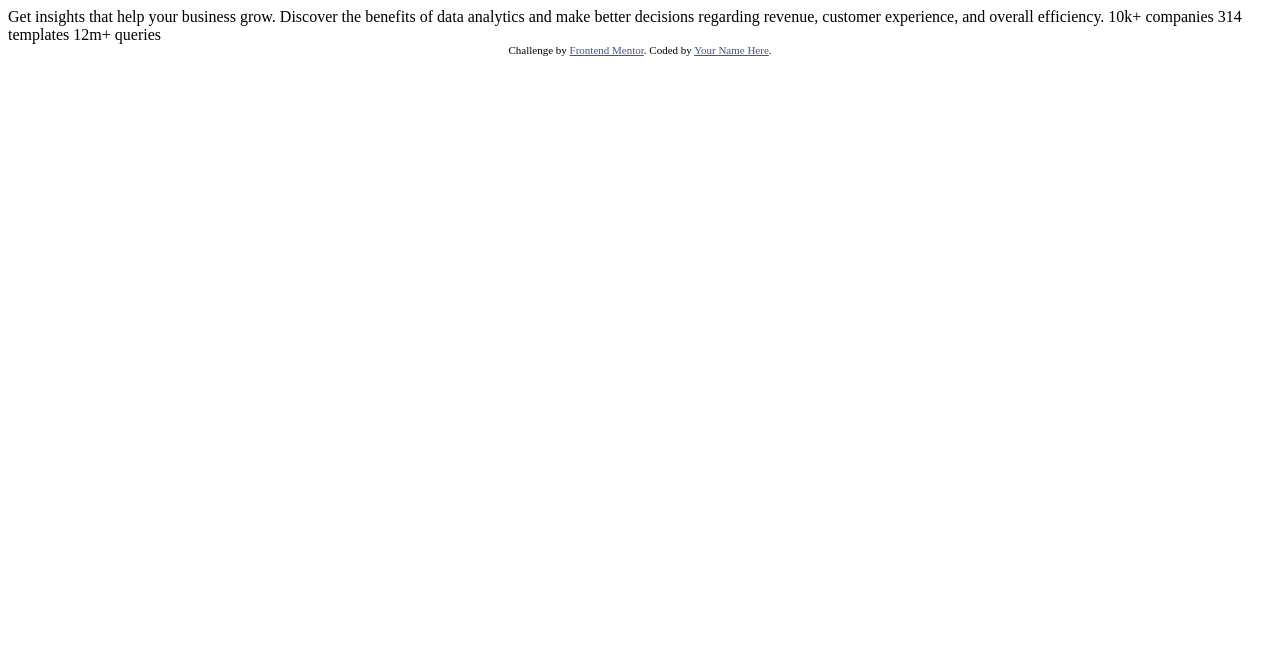
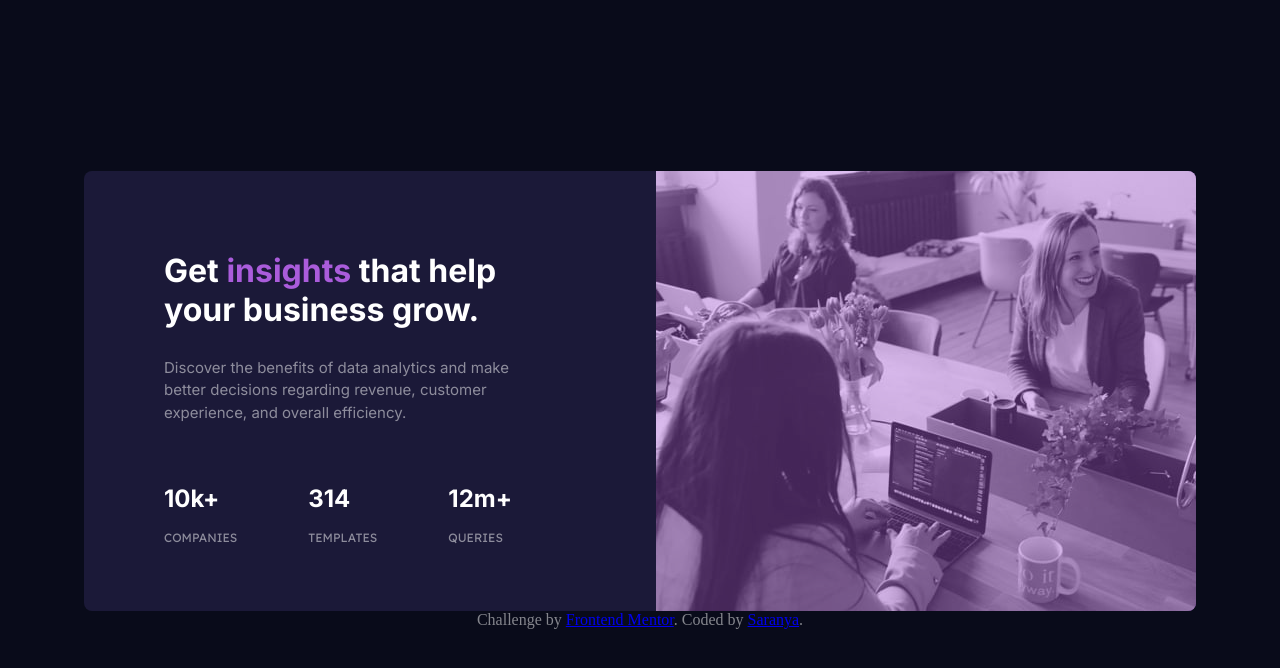
Before and after one commit to waenSaran/stats-preview-card-component-main, a plain HTML site: page index.html in a window 1280 px wide. Drawn offline with Linux system fonts and the light colour scheme.

Commit message:
Complete

```diff
--- a/index.html
+++ b/index.html
@@ -5,29 +5,50 @@
   <meta name="viewport" content="width=device-width, initial-scale=1.0"> <!-- displays site properly based on user's device -->
 
   <link rel="icon" type="image/png" sizes="32x32" href="./images/favicon-32x32.png">
+  <link rel="stylesheet" href="./style.css">
 
   <title>Frontend Mentor | Stats preview card component</title>
 
   <!-- Feel free to remove these styles or customise in your own stylesheet 👍 -->
-  <style>
-    .attribution { font-size: 11px; text-align: center; }
-    .attribution a { color: hsl(228, 45%, 44%); }
-  </style>
 </head>
 <body>
+  <main>
+    <div class="card-body">
+      <h1>
+        Get <span>insights</span> that help your business grow.
+      </h1>
+      <p>
+        Discover the benefits of data analytics and make better decisions regarding revenue, customer
+        experience, and overall efficiency.
+      </p>
+      <div class="stat">
+        <div class="company">
+          <h2>10k+</h2>
+          <p class="heading">companies</p>
+        </div>
+        <div class="template">
+          <h2>314</h2>
+          <p class="heading">templates</p>
+        </div>
+        <div class="query">
+          <h2>12m+</h2>
+          <p class="heading">queries</p>
+        </div>
 
-  Get insights that help your business grow.
+      </div>
+    </div>
+    <div class="image">
+      <picture>
+        <source media="(min-width:465px)" srcset="./images/image-header-desktop.jpg">
+        <img src="./images/image-header-desktop.jpg" alt="Image header">
+      </picture>
+    </div>
 
-  Discover the benefits of data analytics and make better decisions regarding revenue, customer
-  experience, and overall efficiency.
-
-  10k+ companies
-  314 templates
-  12m+ queries
+  </main>
 
   <div class="attribution">
     Challenge by <a href="https://www.frontendmentor.io?ref=challenge" target="_blank">Frontend Mentor</a>.
-    Coded by <a href="#">Your Name Here</a>.
+    Coded by <a href="https://www.frontendmentor.io/profile/WaenSalinthip" target="_blank">Saranya</a>.
   </div>
 </body>
 </html>
--- /dev/null
+++ b/style.css
@@ -0,0 +1,108 @@
+@import url('https://fonts.googleapis.com/css2?family=Inter:wght@400;700&family=Lexend+Deca&display=swap');
+
+/* font-family: 'Inter', sans-serif;
+font-family: 'Lexend Deca', sans-serif; */
+
+* {
+    margin: 0;
+    padding: 0;
+    box-sizing: border-box;
+}
+
+body {
+    min-height: 100vh;
+    display: flex;
+    flex-direction: column;
+    justify-content: center;
+    align-items: center;
+    background-color: hsl(233, 47%, 7%);
+}
+
+main {
+    display: flex;
+    flex-direction: row;
+    background-color: hsl(244, 38%, 16%);
+    width: 69.5rem;
+    height: 27.5rem;
+    overflow: hidden;
+    border-radius: 8px;
+}
+
+.card-body{
+    display: flex;
+    flex-direction: column;
+    justify-content: space-between;
+    font-family: 'Inter', sans-serif;
+    margin: 5rem 9rem 4rem 5rem;
+}
+
+.image{
+    position: relative;
+    background-color: hsl(277, 64%, 61%);
+}
+
+.image img{
+    opacity: 0.6;
+}
+
+.card-body h1 span{
+    color: hsl(277, 64%, 61%);
+}
+
+.card-body h1 {
+    color: hsl(0, 0%, 100%);
+}
+
+.card-body p{
+    font-size: 15px;
+    color: hsla(0, 0%, 100%, 0.5);
+    line-height: 150%;
+}
+
+.stat {
+    display: flex;
+    justify-content: space-between;
+    margin-top: 2rem;
+}
+
+.stat h2 {
+    color: white;
+}
+
+.stat p {
+    font-size: 12px;
+    font-family: 'Lexend Deca', sans-serif;
+    text-transform: uppercase;
+    margin-top: 1rem;
+}
+
+.attribution{
+    color: hsla(0, 0%, 100%, 0.5);
+}
+
+@media only screen and (max-width: 450px) {
+    body{
+        text-align: center;
+    }
+    main {
+        flex-direction: column;
+        width: 90%;
+        height: auto;
+    }
+
+    .image{
+        order: 1;
+        height: auto;
+    }
+
+    .image img{
+        width: 100%;
+        object-fit: cover;
+    }
+
+    .card-body{
+        order: 2;
+        margin: 2rem;
+        text-align: center;
+    }
+}
```
Also changed, not shown: 2 other files.
